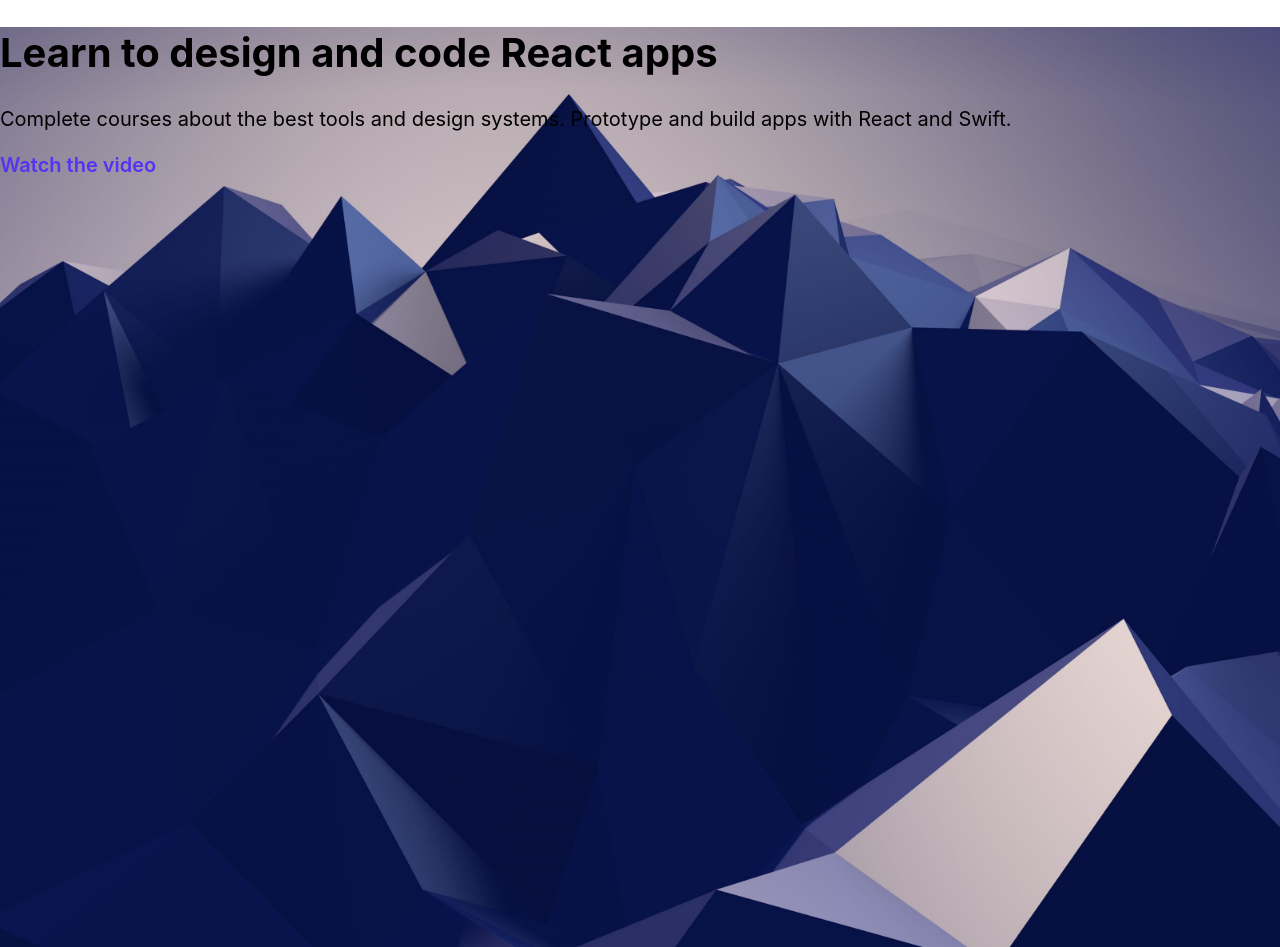
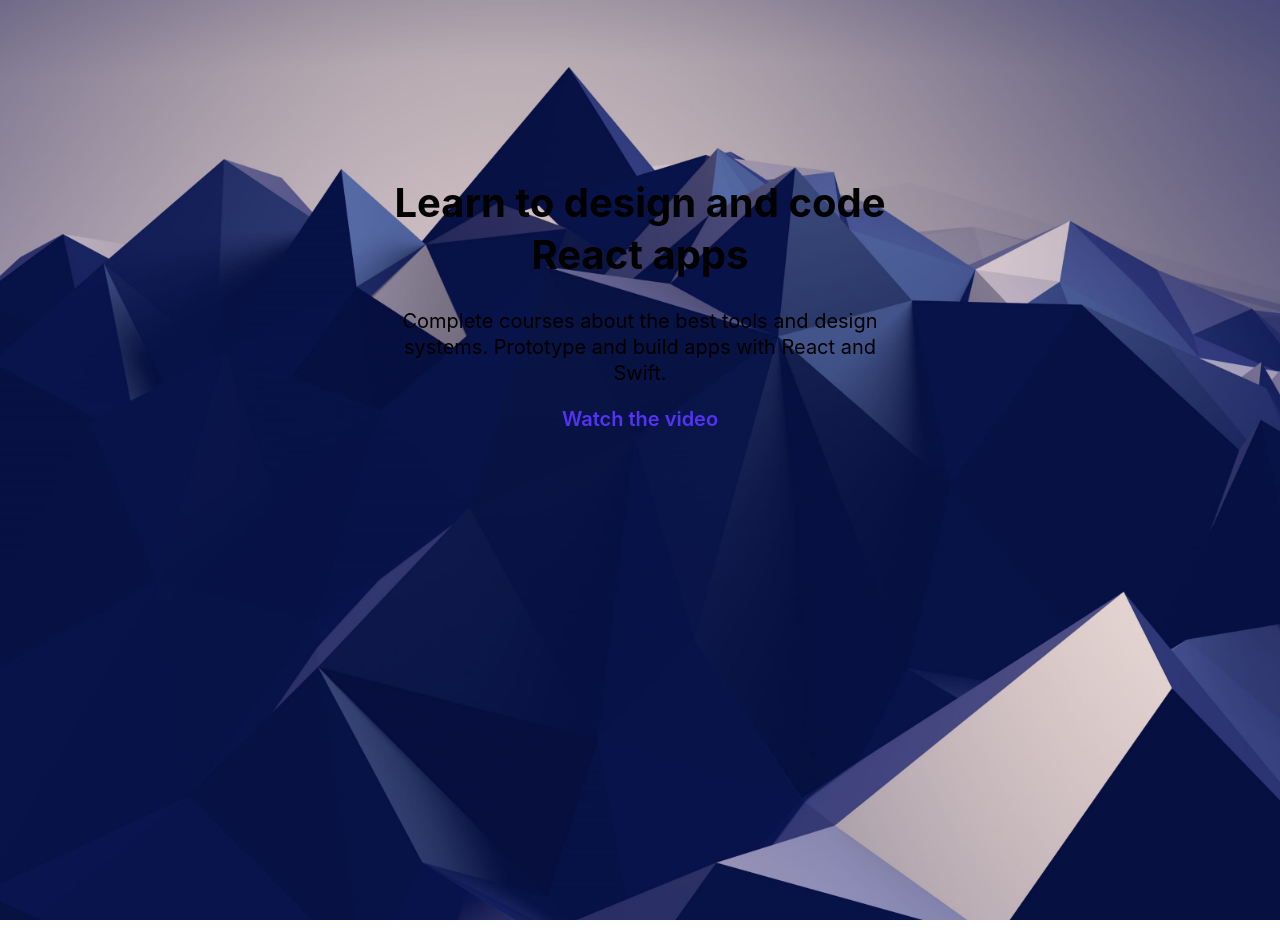
Before and after one commit to paisanousa/my-react-app-gatsby, a Gatsby site: page / in a window 1280 px wide. After the commit the page ends 920 px from the top, so only its background shows below. Built offline with nearby package versions, Linux system fonts and the light colour scheme; Gatsby itself is replaced by a stand-in of ours.

Commit message:
style HeroGroup class

```diff
--- a/src/components/layout.css
+++ b/src/components/layout.css
@@ -18,3 +18,10 @@ a {
   background-size: cover;
   background-position: center;
 }
+
+.HeroGroup {
+  margin: 0 auto;
+  max-width: 500px;
+  padding: 150px 50px;
+  text-align: center;
+}
```
